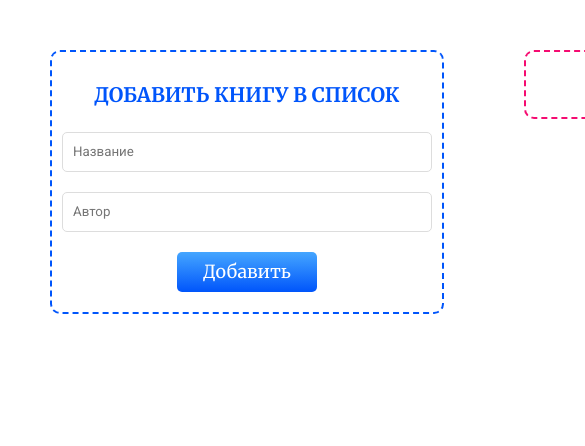
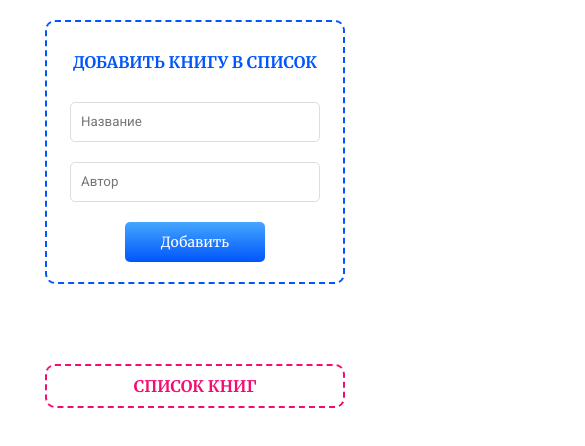
Before and after one commit to Varvaron/book-list, a React (Create React App) app: page / in a window 390 px wide. Shown: the top 446 px of the page, 585 px wide, since content can reach past the window. Built offline with nearby package versions, Linux system fonts and the light colour scheme.

Commit message:
добавлена адаптивная версия под мобильные и планшетные устройства

```diff
--- a/src/App.css
+++ b/src/App.css
@@ -1,10 +1,19 @@
 .App {
-  margin: 0 auto;
-  padding: 50px;
-  max-width: 1200px;
+  margin: 20px auto;
+  box-sizing: border-box;
+  max-width: 600px;
   display: grid;
-  grid-template-columns: 1fr 2fr;
+  grid-template-columns: 1fr;
+  grid-template-rows: auto auto;
   grid-gap: 80px;
   justify-content: start;
   align-items: start;
 }
+
+@media (min-width: 1200px) {
+  .App {
+    grid-template-columns: repeat(2, 1fr);
+    grid-template-rows: 1fr;
+    max-width: 1000px;
+  }
+}
--- a/src/components/add-form/add-form.css
+++ b/src/components/add-form/add-form.css
@@ -6,13 +6,15 @@
   padding: 10px;
   border: 2px dashed #0055FB;
   border-radius: 10px;
+  box-sizing: border-box;
   justify-items: center;
+  min-width: 300px;
 }
 
 .add-form__heading {
   margin: 20px 0 0;
   text-align: center;
-  font-size: 20px;
+  font-size: 16px;
   text-transform: uppercase;
   color: #0055FB;
   font-family: 'Merriweather', serif;
@@ -20,7 +22,7 @@
 
 .add-form__input {
   font-family: 'Roboto', sans-serif;
-  min-width: 370px;
+  min-width: 250px;
   line-height: 40px;
   box-sizing: border-box;
   height: 40px;
@@ -37,7 +39,7 @@
   border: 2px solid #45A5FF;
 }
 
-.add-button {
+.add-form__button {
   font-family: 'Merriweather', serif;
   width: 140px;
   height: 40px;
@@ -45,7 +47,7 @@
   color: #FFFFFF;
   background: linear-gradient(180deg, #45A6FF 0%, #0055FB 100%), #C4C4C4;
   border-radius: 5px;
-  font-size: 18px;
+  font-size: 14px;
   line-height: 30px;
   text-align: center;
   border: none;
@@ -53,80 +55,50 @@
   margin: 10px 0;
 }
 
-.add-button:hover {
+.add-form__button :hover {
   background: linear-gradient(0deg, rgba(255, 255, 255, 0.15), rgba(255, 255, 255, 0.15)), linear-gradient(180deg, #45A6FF 0%, #0055FB 100%), #C4C4C4;
 }
 
-.add-button:active {
+.add-form__button:active {
   background: linear-gradient(0deg, rgba(0, 0, 0, 0.15), rgba(0, 0, 0, 0.15)), linear-gradient(180deg, #45A6FF 0%, #0055FB 100%), #C4C4C4;
 }
 
-.add-button:disabled {
+.add-form__button:disabled {
   background: linear-gradient(0deg, #C4C4C4, #C4C4C4), linear-gradient(180deg, #45A6FF 0%, #0055FB 100%);
 }
 
-.add-container {
-  width: 700px;
+@media (min-width: 768px) {
+  .add-form {
+    min-width: 600px;
+  }
+
+  .add-form__heading {
+    font-size: 18px;
+  }
+
+  .add-form__input {
+    min-width: 400px;
+  }
+
+  .add-form__button {
+    font-size: 16px;
+  }
 }
 
-.add-heading {
-  font-family: 'Merriweather', serif;
-  margin: 0 0 20px;
-  padding: 20px;
-  text-align: center;
-  font-size: 20px;
-  text-transform: uppercase;
-  color: #f50c71;
-  border: 2px dashed #f50c71;
-  border-radius: 10px;
+@media (min-width: 1200px) {
+  .add-form {
+    min-width: 400px;
+  }
+
+  .add-form__heading {
+    font-size: 20px;
+  }
+
+  .add-form__input {
+    min-width: 350px;
+  }
+
+  .add-form__button {
+    font-size: 18px;
+  }
 }
-
-.add-list {
-  list-style: none;
-  margin: 0;
-  padding: 0;
-}
-
-.add-item {
-  max-width: 700px;
-  box-sizing: border-box;
-  height: 60px;
-  padding: 10px;
-  margin: 0 0 10px;
-  padding: 10px;
-  cursor: pointer;
-  outline: none;
-  display: grid;
-  grid-template-columns: 2fr 1fr 1fr;
-  grid-template-rows: 1fr;
-  align-items: center;
-  justify-content: start;
-  border-bottom: 2px dashed #f50c71;
-}
-
-.add-item__input {
-  font-family: 'Roboto', sans-serif;
-  line-height: 40px;
-  box-sizing: border-box;
-  height: 40px;
-  border: none;
-  cursor: pointer;
-  outline: none;
-  font-size: 18px;
-}
-
-.add-item__button {
-  font-family: 'Merriweather', serif;
-  width: 140px;
-  height: 40px;
-  box-sizing: border-box;
-  color: #FFFFFF;
-  background: linear-gradient(180deg, #e16ea8 0%, #f50c71 100%), #C4C4C4;
-  border-radius: 5px;
-  font-size: 18px;
-  line-height: 20px;
-  text-align: center;
-  border: none;
-  cursor: pointer;
-  margin: 0;
-}
--- a/src/components/add-form/add-form.jsx
+++ b/src/components/add-form/add-form.jsx
@@ -22,7 +22,7 @@ const AddForm = ({name, author, setName, setAuthor, onKeyPressAdd, addBook}) =>
       />
       <button
         type='button'
-        className='add-button'
+        className='add-form__button'
         onClick={addBook}
       >
         Добавить
--- a/src/components/book-item/book-item.css
+++ b/src/components/book-item/book-item.css
@@ -1,17 +1,13 @@
 .book-item {
-  max-width: 700px;
   box-sizing: border-box;
-  height: 60px;
   padding: 10px;
   margin: 0 0 10px;
-  padding: 10px;
   cursor: pointer;
   outline: none;
   display: grid;
-  grid-template-columns: 2fr 1fr 1fr;
-  grid-template-rows: 1fr;
+  grid-template-rows: repeat(3, 1fr);
   align-items: center;
-  justify-content: start;
+  justify-content: center;
   border-bottom: 2px dashed #f50c71;
 }
 
@@ -24,6 +20,7 @@
   cursor: pointer;
   outline: none;
   font-size: 18px;
+  text-align: center;
 }
 
 .book-item__button {
@@ -34,10 +31,23 @@
   color: #FFFFFF;
   background: linear-gradient(180deg, #e16ea8 0%, #f50c71 100%), #C4C4C4;
   border-radius: 5px;
-  font-size: 18px;
+  font-size: 14px;
   line-height: 20px;
   text-align: center;
   border: none;
   cursor: pointer;
   margin: 0;
+  justify-self: center;
 }
+
+@media (min-width: 768px) {
+  .book-item {
+    grid-template-columns: 2fr 1fr 1fr;
+    grid-template-rows: 1fr;
+    height: 60px;
+  }
+
+  .book-item__button {
+    font-size: 16px;
+  }
+}
--- a/src/components/book-list/book-list.css
+++ b/src/components/book-list/book-list.css
@@ -1,21 +1,34 @@
-.book-container {
-  width: 700px;
-}
-
 .book-heading {
   font-family: 'Merriweather', serif;
-  margin: 0 0 20px;
-  padding: 20px;
+  margin: 0 auto 10px;
+  padding: 10px;
   text-align: center;
-  font-size: 20px;
+  font-size: 16px;
   text-transform: uppercase;
   color: #f50c71;
   border: 2px dashed #f50c71;
   border-radius: 10px;
+  box-sizing: border-box;
+  width: 300px;
 }
 
 .book-list {
   list-style: none;
   margin: 0;
-  padding: 0;
+  padding: 20px;
 }
+
+@media (min-width: 768px) {
+  .book-heading {
+    font-size: 18px;
+    min-width: 600px;
+  }
+}
+
+@media (min-width: 1200px) {
+  .book-heading {
+    margin: 0 0 20px;
+    padding: 20px;
+    font-size: 20px;
+  }
+}
```
